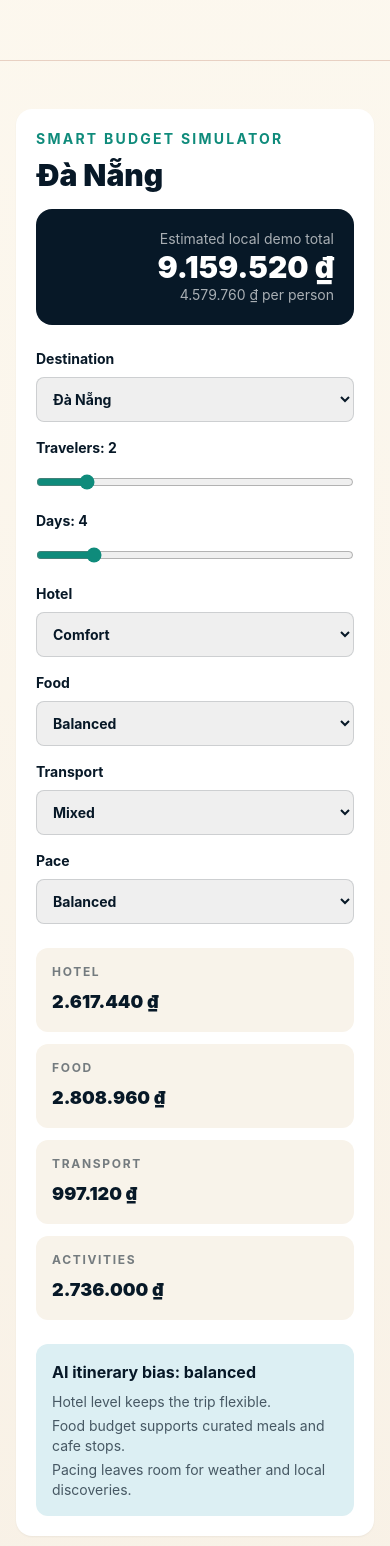
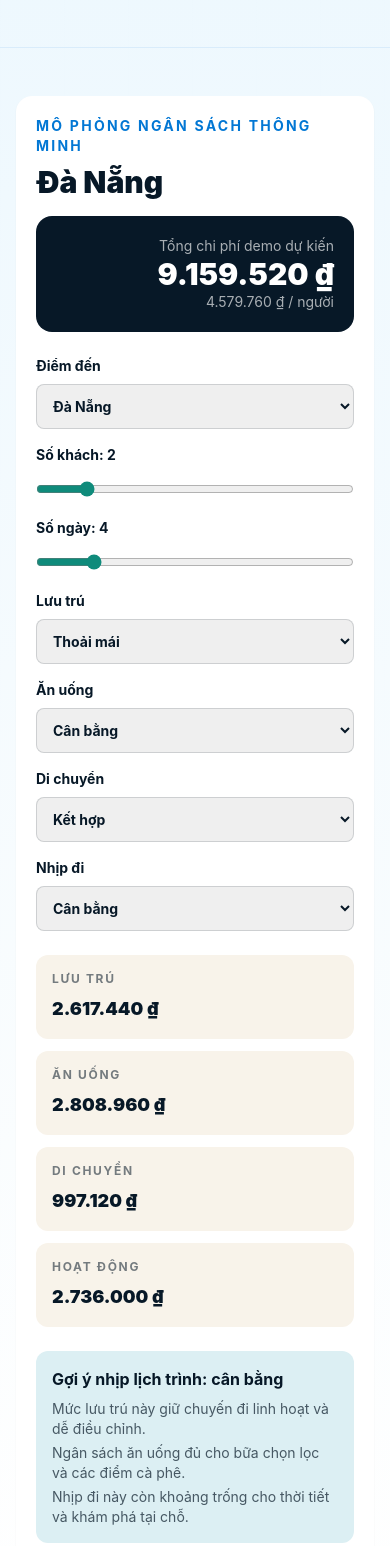
Before and after one commit to JasonTM17/ChillTravel_NextJS, a Next.js app in the folder apps/web/: page /budget in a window 390 px wide. Shown: the part 342-1888 px from the top of the page. Built offline with nearby package versions, Linux system fonts and the light colour scheme.

Commit message:
design(web): localize destination planner chat and booking flow

```diff
--- a/apps/web/app/ai-planner/page.tsx
+++ b/apps/web/app/ai-planner/page.tsx
@@ -1,35 +1,36 @@
-import { buildDemoItinerary, destinations } from "@vietwander/shared";
+import { destinations } from "@vietwander/shared";
 import { BudgetSimulator } from "@/components/ai/budget-simulator";
 import { ItineraryTimeline } from "@/components/itinerary-timeline";
 import { PageShell } from "@/components/page-shell";
 import { getDestinationCopy } from "@/lib/destination-copy";
+import { buildVietnameseDemoItinerary } from "@/lib/vietnamese";
 
 export default async function AiPlannerPage({ searchParams }: { searchParams: Promise<{ destination?: string }> }) {
   const { destination = "da-nang" } = await searchParams;
   const selected = destinations.find((item) => item.slug === destination) ?? destinations[5];
-  const plan = buildDemoItinerary(selected, 4);
+  const plan = buildVietnameseDemoItinerary(selected, 4);
   return (
-    <PageShell eyebrow="Planning desk" title="Compose a route dossier with budget, culture, food, and safety context">
+    <PageShell eyebrow="Lập lịch trình AI" title="Tạo kế hoạch chuyến đi theo ngân sách, văn hóa, ẩm thực và nhịp di chuyển">
       <div className="grid gap-8 lg:grid-cols-[360px_1fr]">
-        <form className="rounded-[16px] border border-[#dfd3c1] bg-white p-5 shadow-[0_18px_54px_rgba(7,24,39,0.06)]">
-          <p className="text-xs font-black uppercase tracking-[0.2em] text-[#0f766e]">Traveler brief</p>
-          <h2 className="font-editorial mt-2 text-3xl font-black text-[#071827]">Shape the journey</h2>
+        <form className="rounded-[16px] border border-[#d9ecfb] bg-white p-5 shadow-[0_18px_54px_rgba(2,68,120,0.08)]">
+          <p className="text-xs font-black uppercase tracking-[0.2em] text-[#0277d4]">Thông tin chuyến đi</p>
+          <h2 className="mt-2 text-3xl font-black text-[#071827]">Bạn muốn đi như thế nào?</h2>
           <p className="mt-2 text-sm leading-6 text-[#584237]">
-            The local service drafts from sample knowledge and flags anything that would require live official data.
+            Dịch vụ AI local-first dùng knowledge base mẫu và sẽ nói rõ khi câu hỏi cần dữ liệu chính thức theo thời gian thực.
           </p>
           <div className="mt-5 border-t border-[#eee6da] pt-5">
-          <label className="text-sm font-black text-[#071827]" htmlFor="destination">Destination</label>
-          <select id="destination" name="destination" defaultValue={selected.slug} className="mt-2 w-full rounded-lg border border-[#dfd3c1] bg-[#fdf9f0] px-3 py-3">
+          <label className="text-sm font-black text-[#071827]" htmlFor="destination">Điểm đến</label>
+          <select id="destination" name="destination" defaultValue={selected.slug} className="mt-2 w-full rounded-lg border border-[#d9ecfb] bg-[#f7fbff] px-3 py-3">
             {destinations.map((item) => <option key={item.slug} value={item.slug}>{getDestinationCopy(item).name}</option>)}
           </select>
           </div>
-          {["From city", "Dates or duration", "Travelers", "Budget", "Interests", "Pace"].map((label) => (
+          {["Xuất phát từ", "Ngày đi hoặc số ngày", "Số khách", "Ngân sách", "Sở thích", "Nhịp đi"].map((label) => (
             <label key={label} className="mt-4 block text-sm font-black text-[#071827]">
               {label}
-              <input className="mt-2 w-full rounded-lg border border-[#dfd3c1] bg-[#fdf9f0] px-3 py-3" placeholder={label} />
+              <input className="mt-2 w-full rounded-lg border border-[#d9ecfb] bg-[#f7fbff] px-3 py-3" placeholder={label} />
             </label>
           ))}
-          <button className="mt-5 w-full rounded-lg bg-[#f97316] px-4 py-3 font-black text-white">Draft route dossier</button>
+          <button className="mt-5 w-full rounded-lg bg-[#ff6d1a] px-4 py-3 font-black text-white">Tạo lịch trình demo</button>
         </form>
         <div>
           <ItineraryTimeline plan={plan} />
--- a/apps/web/app/booking/[id]/page.tsx
+++ b/apps/web/app/booking/[id]/page.tsx
@@ -1,38 +1,51 @@
 import { CreditCard, Landmark, QrCode, ShieldCheck, Smartphone, WalletCards } from "lucide-react";
 import { PageShell } from "@/components/page-shell";
+import { destinations } from "@vietwander/shared";
+import { getDestinationCopy } from "@/lib/destination-copy";
+import { formatVnd } from "@/lib/utils";
+import { demoPaymentWarning } from "@/lib/vietnamese";
 
 const methods = [
-  ["Mock Credit Card", CreditCard],
-  ["Mock Momo", Smartphone],
-  ["Mock VNPay", WalletCards],
-  ["Mock ZaloPay", Smartphone],
-  ["Mock PayPal", WalletCards],
-  ["Cash on arrival", Landmark]
+  ["Thẻ demo", CreditCard],
+  ["Momo demo", Smartphone],
+  ["VNPay demo", WalletCards],
+  ["ZaloPay demo", Smartphone],
+  ["PayPal demo", WalletCards],
+  ["Tiền mặt khi đến", Landmark]
 ] as const;
 
 export default async function BookingPage({ params }: { params: Promise<{ id: string }> }) {
   const { id } = await params;
+  const destination = destinations.find((item) => item.slug === id) ?? destinations.find((item) => item.slug === "da-nang") ?? destinations[0];
+  const copy = getDestinationCopy(destination);
 
   return (
-    <PageShell eyebrow="Mock booking" title={`Booking dossier ${id}`}>
+    <PageShell eyebrow="Đặt chỗ demo" title={`Xác nhận chuyến đi ${copy.name}`}>
       <div className="grid gap-8 lg:grid-cols-[1fr_360px]">
-        <section className="rounded-[16px] border border-[#dfd3c1] bg-white p-6 shadow-[0_18px_54px_rgba(7,24,39,0.06)]">
+        <section className="rounded-[16px] border border-[#d9ecfb] bg-white p-6 shadow-[0_18px_54px_rgba(2,68,120,0.08)]">
           <div className="rounded-xl border border-[#fed7aa] bg-[#fff7ed] p-4">
-            <p className="text-lg font-black text-[#b45309]">Demo payment - no real transaction</p>
+            <p className="text-lg font-black text-[#b45309]">{demoPaymentWarning}</p>
             <p className="mt-2 text-sm leading-6 text-[#7c4a1d]">
-              This flow never stores real card data, never charges money, and only returns local mock provider tokens.
+              Luồng này không lưu thẻ thật, không charge tiền thật và chỉ trả về token giả lập từ provider local.
             </p>
           </div>
 
+          <div className="mt-6 grid gap-4 rounded-2xl border border-[#d9ecfb] bg-[#f7fbff] p-4 md:grid-cols-3">
+            <SummaryItem label="Điểm đến" value={copy.name} />
+            <SummaryItem label="Ngày đi" value="12/08/2026 - 16/08/2026" />
+            <SummaryItem label="Tạm tính demo" value={formatVnd(destination.budgetMin * 4)} />
+          </div>
+
+          <h2 className="mt-6 text-xl font-black">Chọn phương thức thanh toán demo</h2>
           <div className="mt-6 grid gap-4 md:grid-cols-2 xl:grid-cols-3">
             {methods.map(([method, Icon]) => (
               <button
                 key={method}
-                className="rounded-xl border border-[#dfd3c1] bg-[#fdf9f0] p-4 text-left transition hover:border-[#0f766e] hover:bg-white focus:outline-none focus:ring-2 focus:ring-[#f97316]"
+                className="rounded-xl border border-[#d9ecfb] bg-[#f7fbff] p-4 text-left transition hover:border-[#0277d4] hover:bg-white focus:outline-none focus:ring-2 focus:ring-[#ff6d1a]"
               >
-                <Icon className="text-[#0f766e]" size={22} aria-hidden="true" />
+                <Icon className="text-[#0277d4]" size={22} aria-hidden="true" />
                 <span className="mt-4 block font-black text-[#071827]">{method}</span>
-                <span className="mt-1 block text-sm text-[#687983]">Local sandbox provider</span>
+                <span className="mt-1 block text-sm text-[#687983]">Provider sandbox/local</span>
               </button>
             ))}
           </div>
@@ -43,13 +56,22 @@ export default async function BookingPage({ params }: { params: Promise<{ id: st
             <QrCode size={76} aria-hidden="true" />
           </div>
           <h2 className="mt-5 text-2xl font-black">VW-QR-{id}</h2>
-          <p className="mt-2 text-sm leading-6 text-white/68">Mock QR ticket for portfolio demo and booking status testing.</p>
+          <p className="mt-2 text-sm leading-6 text-white/68">Vé QR demo dùng để kiểm thử trạng thái đặt chỗ trong portfolio.</p>
           <div className="mt-6 flex items-start gap-3 rounded-xl border border-white/14 bg-white/8 p-4">
             <ShieldCheck className="text-[#f7d7b7]" size={22} aria-hidden="true" />
-            <p className="text-sm leading-6 text-white/74">Payment status can be pending, confirmed, cancelled, or refunded mock.</p>
+            <p className="text-sm leading-6 text-white/74">Trạng thái có thể là đang chờ, đã xác nhận, đã hủy hoặc hoàn tiền mô phỏng.</p>
           </div>
         </aside>
       </div>
     </PageShell>
   );
 }
+
+function SummaryItem({ label, value }: { label: string; value: string }) {
+  return (
+    <div>
+      <p className="text-xs font-black uppercase tracking-[0.14em] text-[#6f8594]">{label}</p>
+      <p className="mt-1 font-black text-[#071827]">{value}</p>
+    </div>
+  );
+}
--- a/apps/web/app/destinations/[slug]/page.tsx
+++ b/apps/web/app/destinations/[slug]/page.tsx
@@ -1,12 +1,13 @@
 import { notFound } from "next/navigation";
 import Link from "next/link";
 import { ArrowRight, CalendarDays, MapPinned, ShieldCheck, Star, WalletCards } from "lucide-react";
-import { buildDemoItinerary, destinations } from "@vietwander/shared";
+import { destinations } from "@vietwander/shared";
 import { ItineraryTimeline } from "@/components/itinerary-timeline";
 import { getDestinationCopy } from "@/lib/destination-copy";
 import { getDestinationImage } from "@/lib/destination-images";
 import { getDestinationBySlug } from "@/lib/travel";
 import { formatVnd } from "@/lib/utils";
+import { buildVietnameseDemoItinerary, demoPaymentWarning, safetyLabel } from "@/lib/vietnamese";
 
 export function generateStaticParams() {
   return destinations.map((destination) => ({ slug: destination.slug }));
@@ -18,32 +19,24 @@ export default async function DestinationDetail({ params }: { params: Promise<{
   if (!destination) notFound();
 
   const copy = getDestinationCopy(destination);
-  const rawPlan = buildDemoItinerary(destination, 3);
-  const plan = {
-    ...rawPlan,
-    destination: copy.name,
-    days: rawPlan.days.map((day) => ({
-      ...day,
-      title: day.title.replace(destination.name, copy.name)
-    }))
-  };
+  const plan = buildVietnameseDemoItinerary(destination, 3);
 
   return (
-    <main className="planning-desk text-[#071827]">
-      <section className="grid min-h-[620px] border-b border-[#eadfce] lg:grid-cols-[1.08fr_0.92fr]">
+    <main className="travel-commerce-surface text-[#071827]">
+      <section className="grid min-h-[620px] border-b border-[#d9ecfb] lg:grid-cols-[1.08fr_0.92fr]">
         <div className="flex items-end bg-[#071827] px-4 py-16 text-white md:py-20">
           <div className="mx-auto w-full max-w-3xl lg:mr-0">
             <p className="font-black uppercase tracking-[0.22em] text-[#f7d7b7]">
               {copy.country} / {copy.city}
             </p>
-            <h1 className="font-editorial mt-4 text-6xl font-black leading-[0.96] md:text-8xl">{copy.name}</h1>
+            <h1 className="mt-4 text-6xl font-black leading-[0.98] md:text-8xl">{copy.name}</h1>
             <p className="mt-6 max-w-2xl text-lg leading-8 text-white/78">{copy.summary}</p>
             <div className="mt-8 flex flex-wrap gap-3">
               <Link href={`/ai-planner?destination=${destination.slug}`} className="rounded-lg bg-[#f97316] px-5 py-3 font-black text-white">
-                Build itinerary
+                Tạo lịch trình
               </Link>
               <Link href="/compare" className="rounded-lg border border-white/18 bg-white/10 px-5 py-3 font-black">
-                Compare places
+                So sánh điểm đến
               </Link>
             </div>
           </div>
@@ -53,29 +46,29 @@ export default async function DestinationDetail({ params }: { params: Promise<{
           style={{
             backgroundImage: `linear-gradient(180deg, rgba(7,24,39,0.02), rgba(7,24,39,0.22)), url(${getDestinationImage(destination.slug)})`
           }}
-          aria-label={`${copy.name} editorial travel photo`}
+          aria-label={`Ảnh du lịch ${copy.name}`}
         />
       </section>
 
       <section className="mx-auto grid max-w-7xl gap-8 px-4 py-12 lg:grid-cols-[1fr_360px]">
         <div className="space-y-8">
-          <Panel title="Why visit">{copy.summary}</Panel>
+          <Panel title="Vì sao nên đi">{copy.summary}</Panel>
           <div className="grid gap-4 md:grid-cols-2">
-            <InfoCard icon={CalendarDays} title="Best time" value={destination.bestTimeToVisit} />
-            <InfoCard icon={ShieldCheck} title="Safety level" value={`${destination.safetyLevel} confidence`} />
+            <InfoCard icon={CalendarDays} title="Mùa đẹp" value={copy.bestTimeToVisit} />
+            <InfoCard icon={ShieldCheck} title="Mức an toàn" value={safetyLabel(destination.safetyLevel)} />
           </div>
-          <Panel title="Local food">
+          <Panel title="Ăn gì ở đây">
             <span className="flex flex-wrap gap-2">
-              {destination.foodHighlights.map((food) => (
+              {copy.foodHighlights.map((food) => (
                 <span key={food} className="rounded-full bg-[#f5efe4] px-3 py-1 text-sm font-bold text-[#40515d]">
                   {food}
                 </span>
               ))}
             </span>
           </Panel>
-          <Panel title="Culture guard">
+          <Panel title="Lưu ý văn hóa và an toàn">
             <ul className="space-y-2">
-              {destination.cultureNotes.map((note) => (
+              {copy.cultureNotes.map((note) => (
                 <li key={note} className="leading-7 text-[#40515d]">
                   {note}
                 </li>
@@ -86,22 +79,22 @@ export default async function DestinationDetail({ params }: { params: Promise<{
         </div>
 
         <aside className="space-y-4 lg:sticky lg:top-24 lg:h-fit">
-          <div className="rounded-[16px] border border-[#dfd3c1] bg-white p-5 shadow-[0_18px_54px_rgba(7,24,39,0.06)]">
-            <h2 className="text-xl font-black">Planning facts</h2>
+          <div className="rounded-[16px] border border-[#d9ecfb] bg-white p-5 shadow-[0_18px_54px_rgba(2,68,120,0.08)]">
+            <h2 className="text-xl font-black">Thông tin nhanh</h2>
             <div className="mt-5 space-y-4">
-              <Metric icon={Star} label="Rating" value={`${destination.ratingAvg.toFixed(1)} / 5`} />
-              <Metric icon={WalletCards} label="Daily budget" value={`${formatVnd(destination.budgetMin)}+`} />
-              <Metric icon={MapPinned} label="Coordinates" value={`${destination.latitude.toFixed(1)}, ${destination.longitude.toFixed(1)}`} />
+              <Metric icon={Star} label="Đánh giá" value={`${destination.ratingAvg.toFixed(1)} / 5`} />
+              <Metric icon={WalletCards} label="Ngân sách/ngày" value={`${formatVnd(destination.budgetMin)}+`} />
+              <Metric icon={MapPinned} label="Tọa độ" value={`${destination.latitude.toFixed(1)}, ${destination.longitude.toFixed(1)}`} />
             </div>
           </div>
 
           <div className="rounded-[16px] border border-[#dfd3c1] bg-[#071827] p-5 text-white shadow-[0_18px_54px_rgba(7,24,39,0.14)]">
-            <h2 className="text-xl font-black">Suggested stays</h2>
+            <h2 className="text-xl font-black">Nơi lưu trú gợi ý</h2>
             <ul className="mt-4 space-y-3">
-              {destination.hotelsMock.map((hotel) => (
+              {destination.hotelsMock.map((hotel, index) => (
                 <li key={hotel.name} className="rounded-xl border border-white/12 bg-white/8 p-3">
-                  <p className="font-bold">{hotel.name.replace(destination.name, copy.name)}</p>
-                  <p className="mt-1 text-sm text-white/70">{formatVnd(hotel.nightlyPrice)} per night</p>
+                  <p className="font-bold">{index === 0 ? `${copy.name} Boutique Stay` : `${copy.name} Smart Comfort Hotel`}</p>
+                  <p className="mt-1 text-sm text-white/70">{formatVnd(hotel.nightlyPrice)} / đêm</p>
                 </li>
               ))}
             </ul>
@@ -109,9 +102,10 @@ export default async function DestinationDetail({ params }: { params: Promise<{
               href={`/booking/${destination.slug}`}
               className="mt-5 inline-flex w-full items-center justify-between rounded-lg bg-white px-4 py-3 font-black text-[#071827]"
             >
-              Start mock booking
+              Bắt đầu đặt chỗ demo
               <ArrowRight size={18} aria-hidden="true" />
             </Link>
+            <p className="mt-3 text-xs font-bold text-white/62">{demoPaymentWarning}</p>
           </div>
         </aside>
       </section>
@@ -121,8 +115,8 @@ export default async function DestinationDetail({ params }: { params: Promise<{
 
 function Panel({ title, children }: { title: string; children: React.ReactNode }) {
   return (
-    <section className="rounded-[16px] border border-[#dfd3c1] bg-white p-6 shadow-[0_18px_54px_rgba(7,24,39,0.06)]">
-      <h2 className="font-editorial text-2xl font-black">{title}</h2>
+    <section className="rounded-[16px] border border-[#d9ecfb] bg-white p-6 shadow-[0_18px_54px_rgba(2,68,120,0.08)]">
+      <h2 className="text-2xl font-black">{title}</h2>
       <div className="mt-3 text-[#40515d]">{children}</div>
     </section>
   );
@@ -130,8 +124,8 @@ function Panel({ title, children }: { title: string; children: React.ReactNode }
 
 function InfoCard({ icon: Icon, title, value }: { icon: typeof CalendarDays; title: string; value: string }) {
   return (
-    <div className="rounded-[16px] border border-[#dfd3c1] bg-white p-5">
-      <Icon className="text-[#0f766e]" aria-hidden="true" />
+    <div className="rounded-[16px] border border-[#d9ecfb] bg-white p-5">
+      <Icon className="text-[#0277d4]" aria-hidden="true" />
       <h2 className="mt-4 text-sm font-black uppercase tracking-[0.18em] text-[#687983]">{title}</h2>
       <p className="mt-2 text-xl font-black">{value}</p>
     </div>
--- a/apps/web/components/ai/budget-simulator.tsx
+++ b/apps/web/components/ai/budget-simulator.tsx
@@ -2,6 +2,7 @@
 
 import { useMemo, useState } from "react";
 import { destinations, simulateBudget, type BudgetSimulationInput } from "@vietwander/shared";
+import { getDestinationCopy } from "@/lib/destination-copy";
 import { formatVnd } from "@/lib/utils";
 
 type SelectFieldProps<T extends string> = {
@@ -38,68 +39,68 @@ export function BudgetSimulator({ initialDestinationSlug = "da-nang" }: { initia
     <section className="rounded-2xl bg-white p-5 shadow-sm">
       <div className="flex flex-col justify-between gap-4 md:flex-row md:items-start">
         <div>
-          <p className="text-sm font-bold uppercase tracking-[0.16em] text-teal">Smart Budget Simulator</p>
-          <h2 className="mt-2 text-3xl font-black text-navy">{budget.destination}</h2>
+          <p className="text-sm font-bold uppercase tracking-[0.16em] text-[#0277d4]">Mô phỏng ngân sách thông minh</p>
+          <h2 className="mt-2 text-3xl font-black text-navy">{getDestinationCopy(destinations.find((item) => item.slug === destinationSlug) ?? destinations[0]).name}</h2>
         </div>
         <div className="rounded-2xl bg-navy p-5 text-right text-white">
-          <p className="text-sm text-white/65">Estimated local demo total</p>
+          <p className="text-sm text-white/65">Tổng chi phí demo dự kiến</p>
           <p className="text-3xl font-black">{formatVnd(budget.total)}</p>
-          <p className="text-sm text-white/65">{formatVnd(budget.perPerson)} per person</p>
+          <p className="text-sm text-white/65">{formatVnd(budget.perPerson)} / người</p>
         </div>
       </div>
 
       <div className="mt-6 grid gap-4 lg:grid-cols-2">
         <label className="block text-sm font-bold text-navy">
-          Destination
+          Điểm đến
           <select value={destinationSlug} onChange={(event) => setDestinationSlug(event.target.value)} className="mt-2 w-full rounded-lg border border-navy/15 px-3 py-3">
             {destinations.map((destination) => (
               <option key={destination.slug} value={destination.slug}>
-                {destination.name}
+                {getDestinationCopy(destination).name}
               </option>
             ))}
           </select>
         </label>
-        <NumberSlider label="Travelers" value={travelers} min={1} max={8} onChange={setTravelers} />
-        <NumberSlider label="Days" value={days} min={2} max={14} onChange={setDays} />
+        <NumberSlider label="Số khách" value={travelers} min={1} max={8} onChange={setTravelers} />
+        <NumberSlider label="Số ngày" value={days} min={2} max={14} onChange={setDays} />
         <SelectField
-          label="Hotel"
+          label="Lưu trú"
           value={hotelLevel}
           onChange={setHotelLevel}
           options={[
-            { value: "hostel", label: "Hostel" },
-            { value: "comfort", label: "Comfort" },
+            { value: "hostel", label: "Tiết kiệm" },
+            { value: "comfort", label: "Thoải mái" },
             { value: "boutique", label: "Boutique" },
-            { value: "luxury", label: "Luxury" }
+            { value: "luxury", label: "Cao cấp" }
           ]}
         />
         <SelectField
-          label="Food"
+          label="Ăn uống"
           value={foodLevel}
           onChange={setFoodLevel}
           options={[
-            { value: "street", label: "Street food" },
-            { value: "balanced", label: "Balanced" },
-            { value: "premium", label: "Premium" }
+            { value: "street", label: "Món địa phương" },
+            { value: "balanced", label: "Cân bằng" },
+            { value: "premium", label: "Cao cấp" }
           ]}
         />
         <SelectField
-          label="Transport"
+          label="Di chuyển"
           value={transportLevel}
           onChange={setTransportLevel}
           options={[
-            { value: "public", label: "Public" },
-            { value: "mixed", label: "Mixed" },
-            { value: "private", label: "Private" }
+            { value: "public", label: "Công cộng" },
+            { value: "mixed", label: "Kết hợp" },
+            { value: "private", label: "Riêng tư" }
           ]}
         />
         <SelectField
-          label="Pace"
+          label="Nhịp đi"
           value={activityLevel}
           onChange={setActivityLevel}
           options={[
-            { value: "slow", label: "Slow" },
-            { value: "balanced", label: "Balanced" },
-            { value: "packed", label: "Packed" }
+            { value: "slow", label: "Thong thả" },
+            { value: "balanced", label: "Cân bằng" },
+            { value: "packed", label: "Dày lịch" }
           ]}
         />
       </div>
@@ -107,21 +108,54 @@ export function BudgetSimulator({ initialDestinationSlug = "da-nang" }: { initia
       <div className="mt-6 grid gap-3 md:grid-cols-4">
         {Object.entries(budget.breakdown).map(([label, value]) => (
           <div key={label} className="rounded-xl bg-ivory p-4">
-            <p className="text-xs font-bold uppercase tracking-[0.14em] text-navy/55">{label}</p>
+            <p className="text-xs font-bold uppercase tracking-[0.14em] text-navy/55">{budgetLabel(label)}</p>
             <p className="mt-2 text-lg font-black text-navy">{formatVnd(value)}</p>
           </div>
         ))}
       </div>
 
       <div className="mt-6 rounded-xl bg-mist p-4">
-        <p className="font-bold text-navy">AI itinerary bias: {budget.itineraryBias}</p>
+        <p className="font-bold text-navy">Gợi ý nhịp lịch trình: {translateBudgetBias(budget.itineraryBias)}</p>
         <ul className="mt-2 space-y-1 text-sm text-navy/70">
           {budget.adjustmentNotes.map((note) => (
-            <li key={note}>{note}</li>
+            <li key={note}>{translateBudgetNote(note)}</li>
           ))}
         </ul>
       </div>
     </section>
+  );
+}
+
+function budgetLabel(label: string) {
+  return (
+    {
+      hotel: "Lưu trú",
+      food: "Ăn uống",
+      transport: "Di chuyển",
+      activities: "Hoạt động"
+    }[label] ?? label
+  );
+}
+
+function translateBudgetBias(value: string) {
+  return value
+    .replace("budget-aware", "tối ưu ngân sách")
+    .replace("balanced", "cân bằng")
+    .replace("comfort", "thoải mái")
+    .replace("premium", "cao cấp")
+    .replace("luxury", "sang trọng");
+}
+
+function translateBudgetNote(value: string) {
+  return (
+    {
+      "Prioritize fewer hotel moves and private transfers.": "Ưu tiên ít đổi khách sạn hơn và dùng xe riêng khi cần.",
+      "Hotel level keeps the trip flexible.": "Mức lưu trú này giữ chuyến đi linh hoạt và dễ điều chỉnh.",
+      "Street food routes increase local texture and lower cost.": "Tuyến món địa phương giúp tăng trải nghiệm bản địa và giảm chi phí.",
+      "Food budget supports curated meals and cafe stops.": "Ngân sách ăn uống đủ cho bữa chọn lọc và các điểm cà phê.",
+      "Packed pacing needs stronger rest windows and transport buffers.": "Lịch dày cần chừa thêm khoảng nghỉ và thời gian di chuyển.",
+      "Pacing leaves room for weather and local discoveries.": "Nhịp đi này còn khoảng trống cho thời tiết và khám phá tại chỗ."
+    }[value] ?? value
   );
 }
 
--- a/apps/web/components/page-shell.tsx
+++ b/apps/web/components/page-shell.tsx
@@ -1,10 +1,10 @@
 export function PageShell({ title, eyebrow, children }: { title: string; eyebrow: string; children: React.ReactNode }) {
   return (
-    <main className="planning-desk min-h-screen text-[#071827]">
-      <section className="border-b border-[#e0c0b1]/70 px-4 py-14 md:px-8 md:py-20">
+    <main className="travel-commerce-surface min-h-screen text-[#071827]">
+      <section className="border-b border-[#d9ecfb] px-4 py-12 md:px-8 md:py-16">
         <div className="mx-auto max-w-[1440px]">
-          <p className="text-sm font-black uppercase tracking-[0.2em] text-[#0f766e]">{eyebrow}</p>
-          <h1 className="font-editorial mt-4 max-w-5xl text-4xl font-black leading-[1.02] md:text-6xl">{title}</h1>
+          <p className="text-sm font-black uppercase tracking-[0.16em] text-[#0277d4]">{eyebrow}</p>
+          <h1 className="mt-4 max-w-5xl text-4xl font-black leading-[1.04] md:text-6xl">{title}</h1>
         </div>
       </section>
       <section className="mx-auto max-w-[1440px] px-4 py-12 md:px-8">{children}</section>
```
Also changed, not shown: apps/web/app/chat/page.tsx (+22 -19 lines), apps/web/components/itinerary-timeline.tsx (+5 -5 lines), 1 other file (tests, documents, lock files or other folders).
